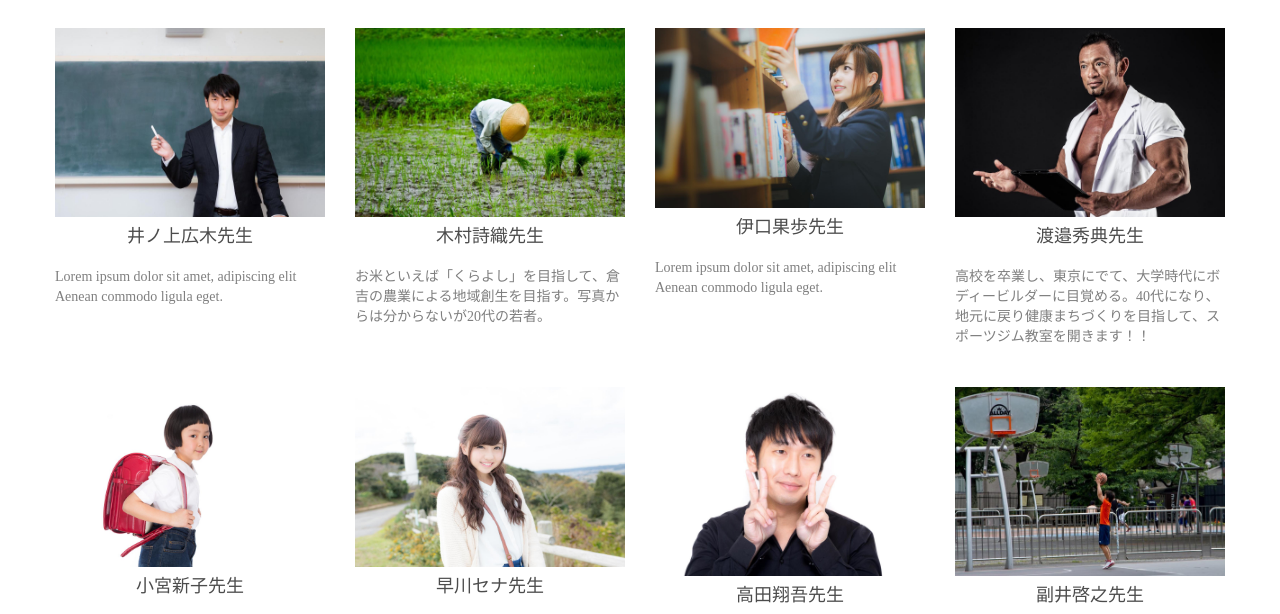
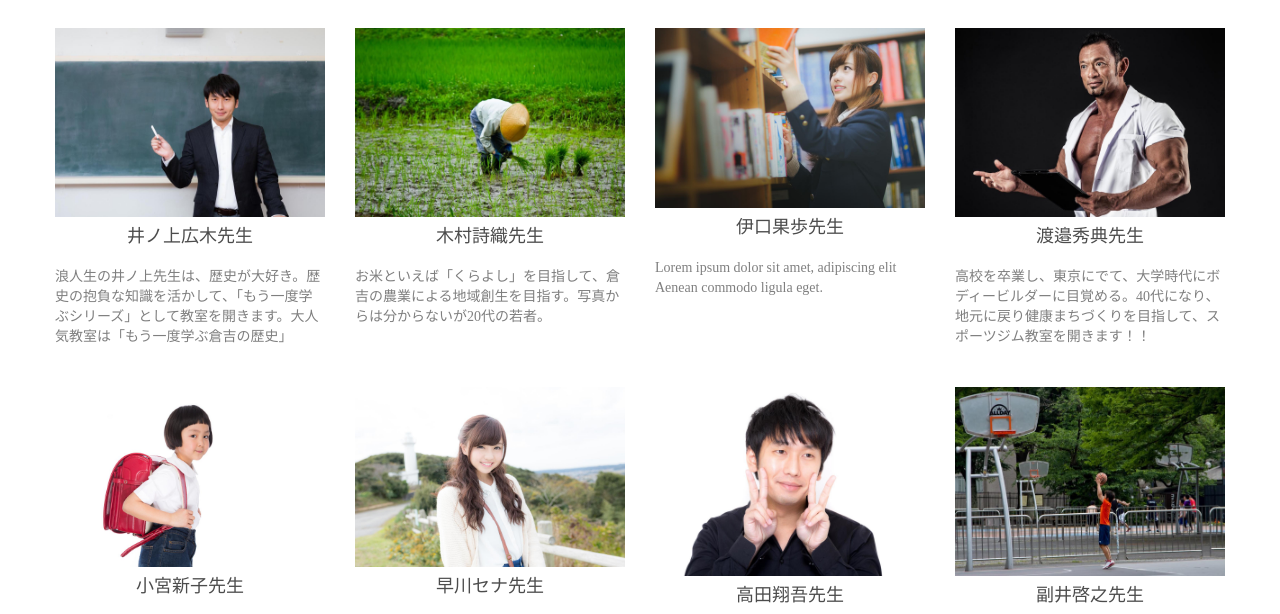
Before and after one commit to Kenyat1989/VolunTech_Tottori, a plain HTML site: page teachers.html in a window 1280 px wide. Shown: the part 165-779 px from the top of the page. Drawn offline with Linux system fonts and the light colour scheme.

Commit message:
先生紹介を充実

```diff
--- a/teachers.html
+++ b/teachers.html
@@ -74,7 +74,7 @@
 					井ノ上広木先生
 				</h4>
 				<p>
-					Lorem ipsum dolor sit amet, adipiscing elit Aenean commodo ligula eget.
+					浪人生の井ノ上先生は、歴史が大好き。歴史の抱負な知識を活かして、「もう一度学ぶシリーズ」として教室を開きます。大人気教室は「もう一度学ぶ倉吉の歴史」
 				</p>
 			</div>
 			<div class="col-sm-3">
```
